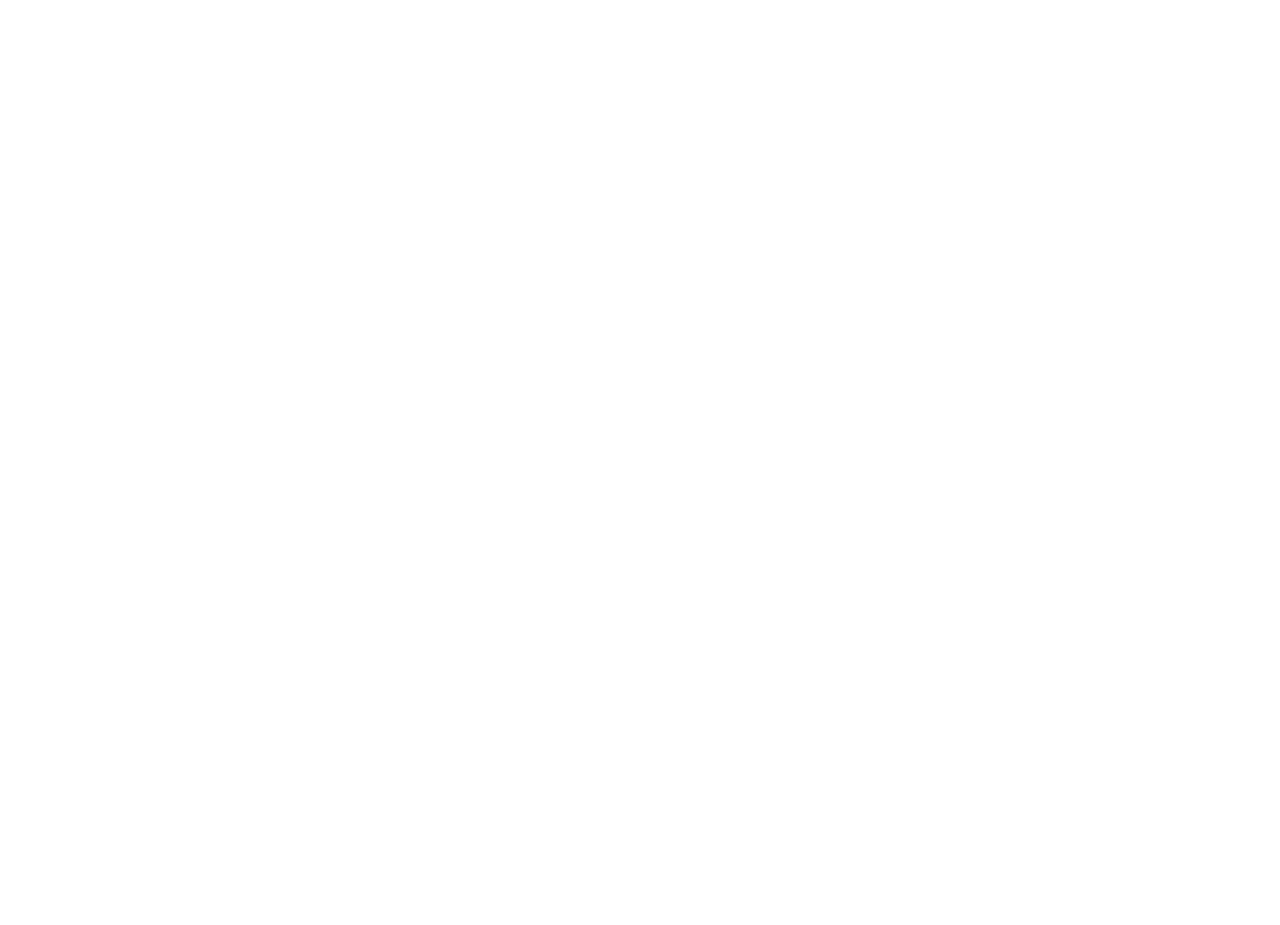
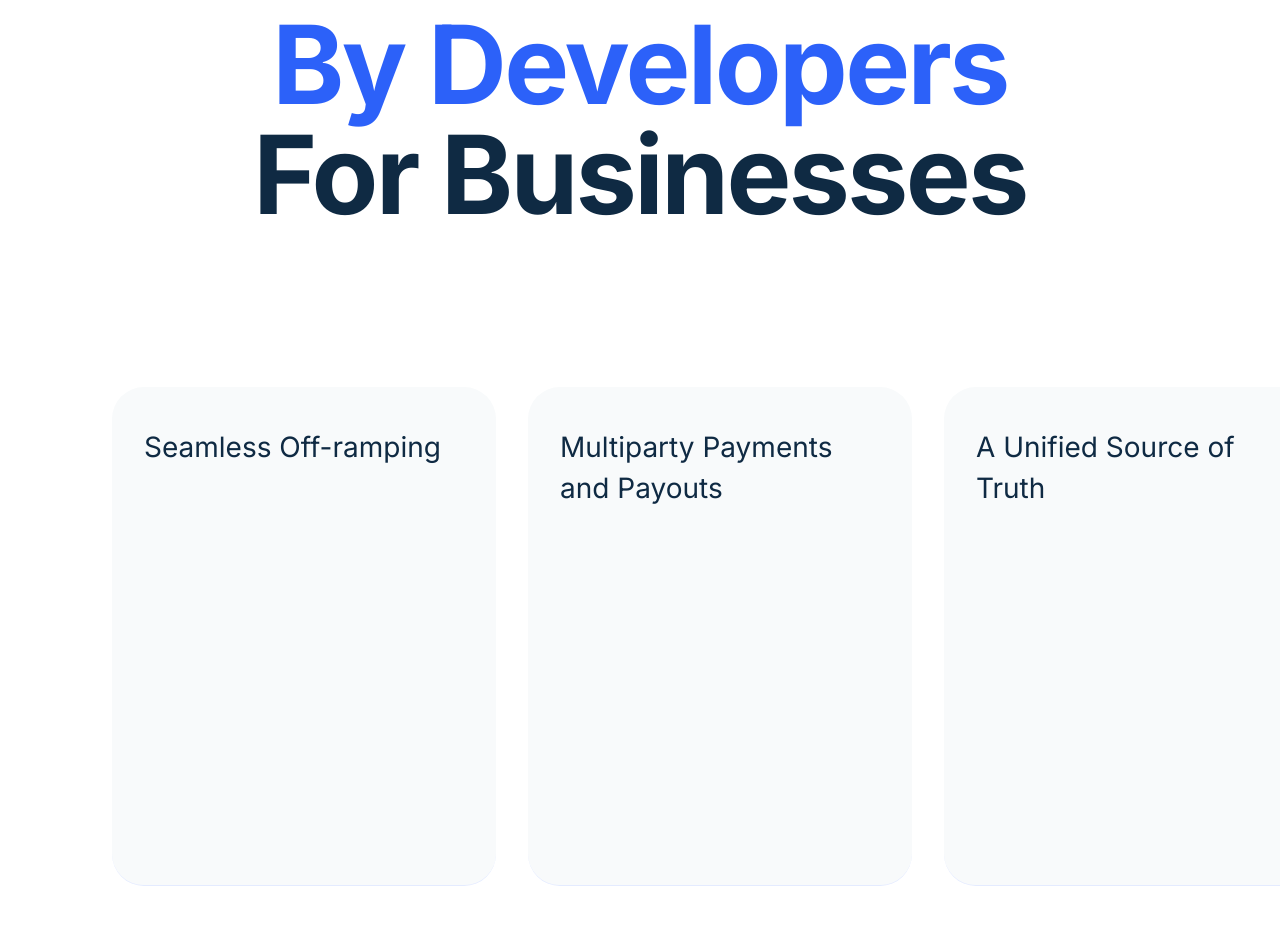
Before and after one commit to AnoyRC/Sphere-DemoSite, a Next.js app: page / in a window 1280 px wide. Shown: the part 1640-2565 px from the top of the page. Before the commit the page ends 1487 px from the top, so only its background shows below. Built offline with nearby package versions, Linux system fonts and the light colour scheme.

Commit message:
Added FeatureList

```diff
--- /dev/null
+++ b/app/components/Home/Features_1.js
@@ -0,0 +1,13 @@
+import FeatureList from "./Features_1/FeatureList";
+import Header from "./Features_1/Header";
+
+export default function Features_1() {
+  return (
+    <div className="w-full h-[1246px] flex flex-col">
+      <Header />
+      <div className="w-full overflow-scroll">
+        <FeatureList />
+      </div>
+    </div>
+  );
+}
--- /dev/null
+++ b/app/components/Home/Features_1/FeatureList.js
@@ -0,0 +1,20 @@
+import Feature from "./FeatureList/Feature";
+
+const titles = [
+  "Seamless Off-ramping",
+  "Multiparty Payments and Payouts",
+  "A Unified Source of Truth",
+  "Equipped For Accounting",
+  "Add your team with Federated Roles",
+  "Customer and Merchant Security",
+];
+
+export default function FeatureList() {
+  return (
+    <div className="w-[2688px] h-[530px] mt-[157px] flex gap-[32px] px-[112px]">
+      {titles.map((title) => (
+        <Feature key={title} title={title} />
+      ))}
+    </div>
+  );
+}
--- /dev/null
+++ b/app/components/Home/Features_1/FeatureList/Feature.js
@@ -0,0 +1,11 @@
+export default function Feature({ title }) {
+  return (
+    <div className="h-[499px] w-[384px] rounded-[32px] border-b-[1px] border-[#E4EBFF] bg-[#F8FAFB] flex flex-col">
+      <div className="bg-transparent py-[40px] px-[32px] w-full h-fit">
+        <h1 className="text-[#0F2A43] text-[28px] leading-[40.96px]">
+          {title}
+        </h1>
+      </div>
+    </div>
+  );
+}
--- /dev/null
+++ b/app/components/Home/Features_1/Header.js
@@ -0,0 +1,8 @@
+export default function Header() {
+  return (
+    <div className="w-full flex flex-col mt-[162.97px] text-[109.03px] leading-[109.9px] tracking-[-2.58px]">
+      <h1 className="text-[#2C61F9] font-bold text-center">By Developers</h1>
+      <h1 className="text-[#0F2A43] font-bold text-center">For Businesses</h1>
+    </div>
+  );
+}
--- a/app/page.js
+++ b/app/page.js
@@ -3,6 +3,7 @@
 import Header_1 from "./components/Home/Header_1";
 import Carousel from "./components/Home/Carousel";
 import SocialProof from "./components/Home/SocialProof";
+import Features_1 from "./components/Home/Features_1";
 
 export default function Home() {
   return (
@@ -11,6 +12,7 @@
       <Header_1 />
       <Carousel />
       <SocialProof />
+      <Features_1 />
     </main>
   );
 }
```
